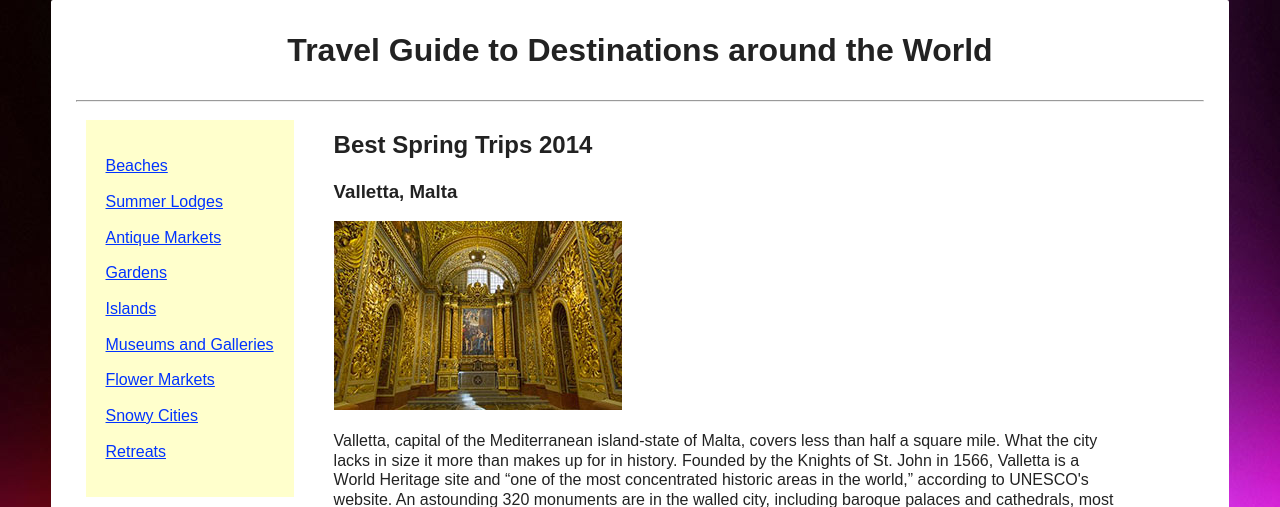
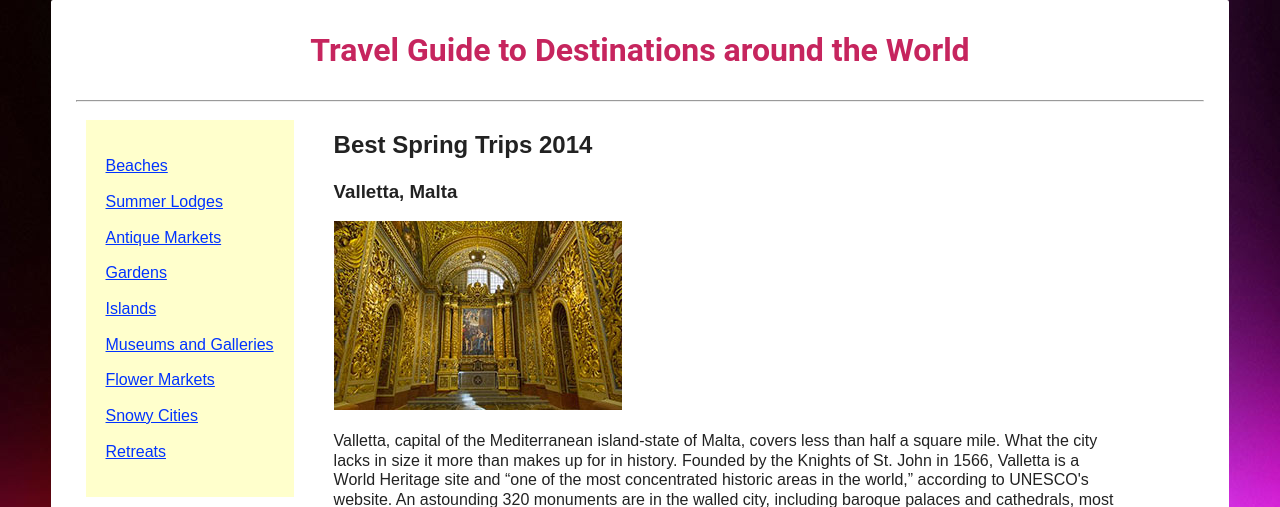
Before and after one commit to rajmatiea/mysite, a PHP site: page / in a window 1280 px wide. Shown: the top 507 px of the page. Run offline with PHP 8.4, Linux system fonts and the light colour scheme.

Commit message:
Update media.css

```diff
--- a/Week One Project/css/media.css
+++ b/Week One Project/css/media.css
@@ -82,3 +82,9 @@
 .clearfix {
 	zoom: 1;
 	}
+
+h1{
+	font-family: roboto;
+	font-size: 2em;
+	color: #c6255e;
+}
```
